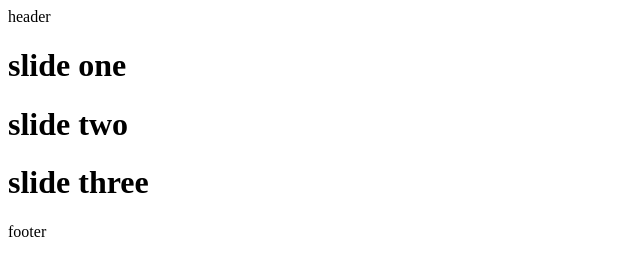
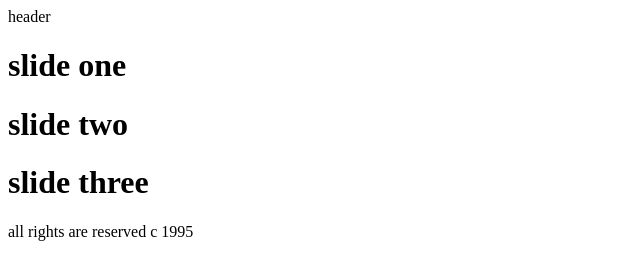
Before and after one commit to kooshyar-sh/git-project-one, a plain HTML site: page index.html in a window 1280 px wide. Shown: the whole page, without its empty margins (0-640 px from the left). Drawn offline with Linux system fonts and the light colour scheme.

Commit message:
footer updated

```diff
--- a/index.html
+++ b/index.html
@@ -15,7 +15,7 @@
         <h1>slide three</h1>
     </div>
     <footer>
-        footer
+        all rights are reserved c 1995
     </footer>
 </body>
 </html>
```
